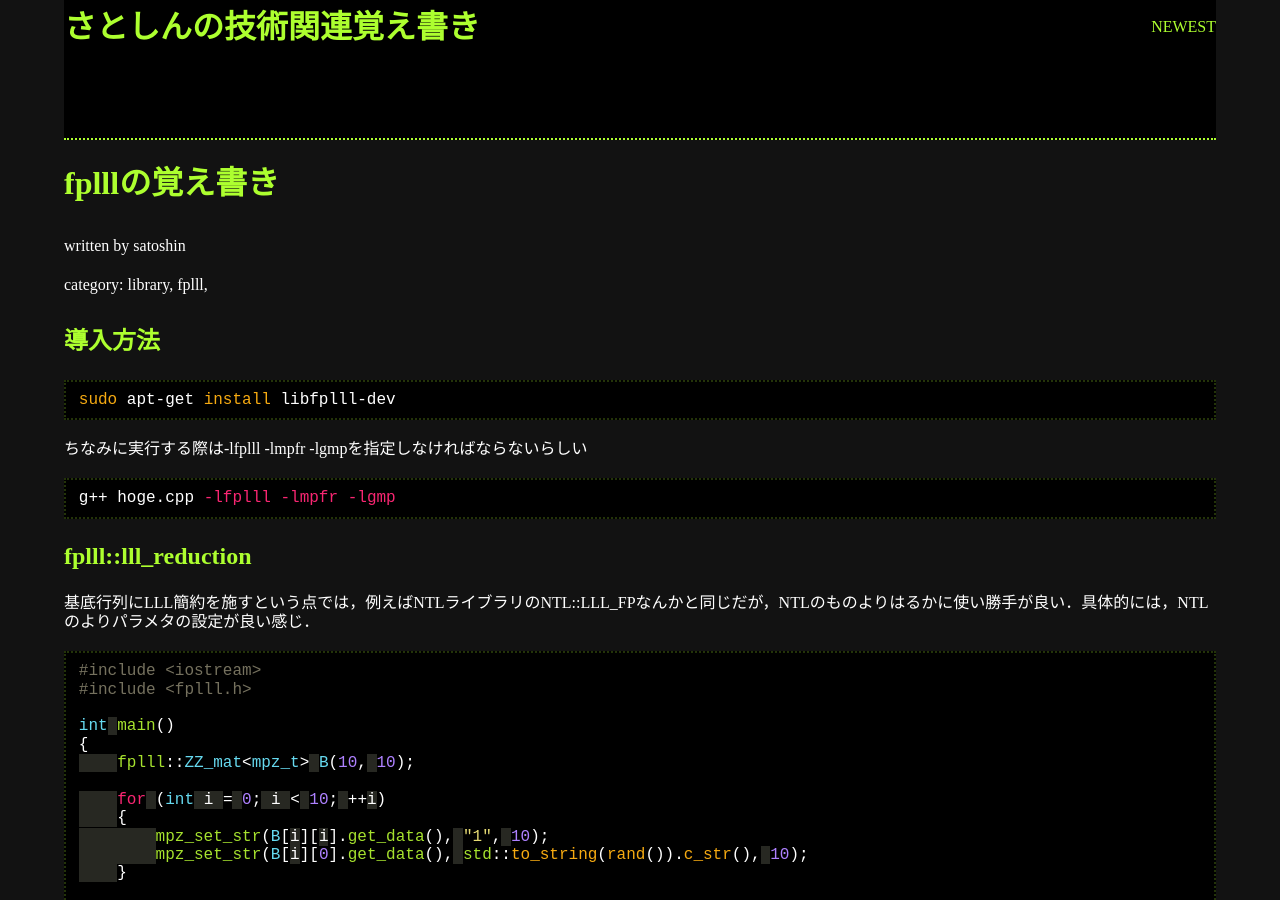
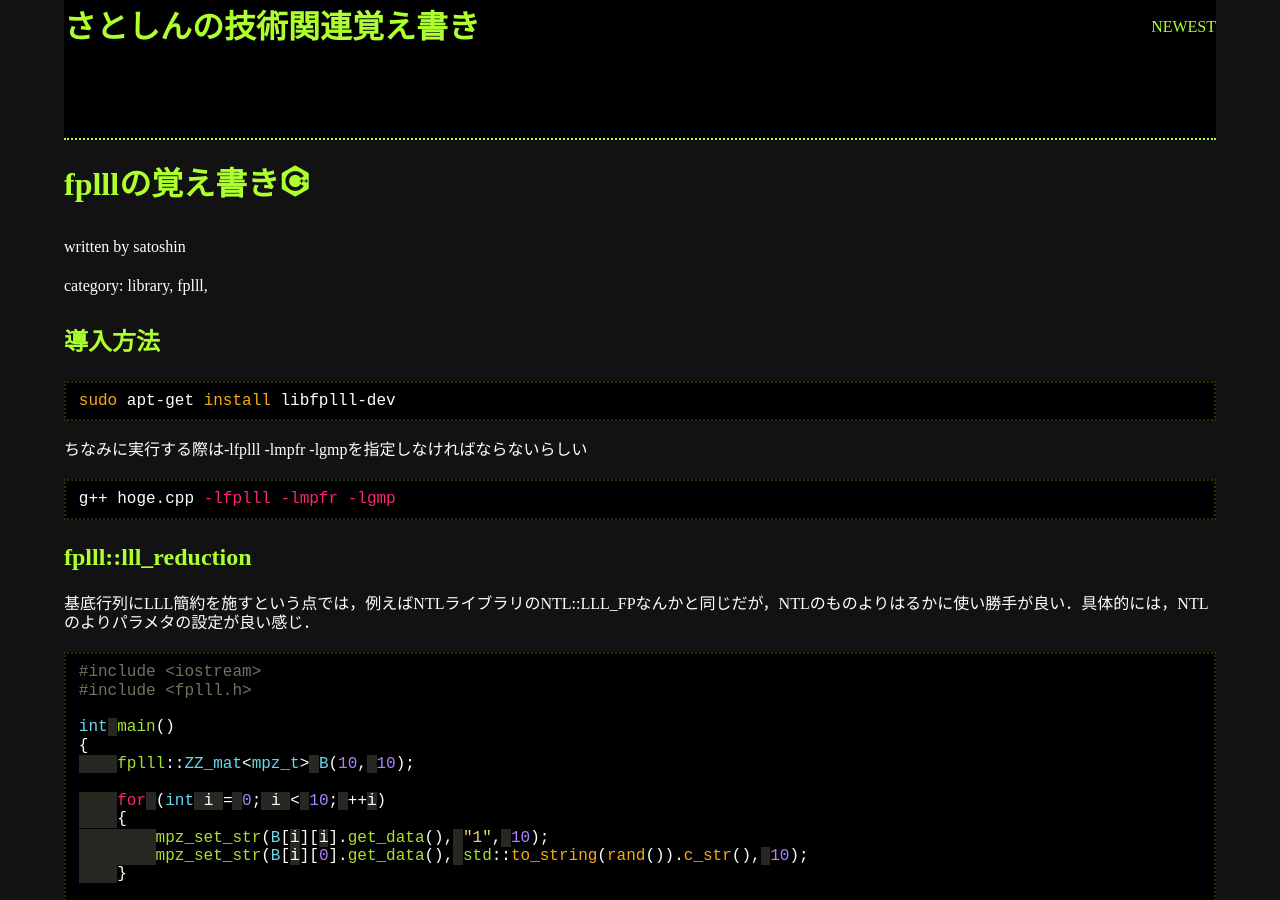
Before and after one commit to satoshin-des/SatoshinTechBlog, a Jekyll site: the page built from _posts/2026-10-23-fplll.html, in a window 1280 px wide and 900 px high. Built offline with Jekyll 4.4.1, drawn with Linux system fonts in a browser that asks for light colours.

Commit message:
2026-10-23-fplll.html の更新

```diff
--- a/_posts/2026-10-23-fplll.html
+++ b/_posts/2026-10-23-fplll.html
@@ -1,6 +1,7 @@
 ---
 layout: post
-title: fplllの覚え書き
+title: fplllの覚え書き<i class="devicon-cplusplus-plain"></i>
+
 date: 2026-10-23
 categories: [library, fplll]
 author: satoshin
```
